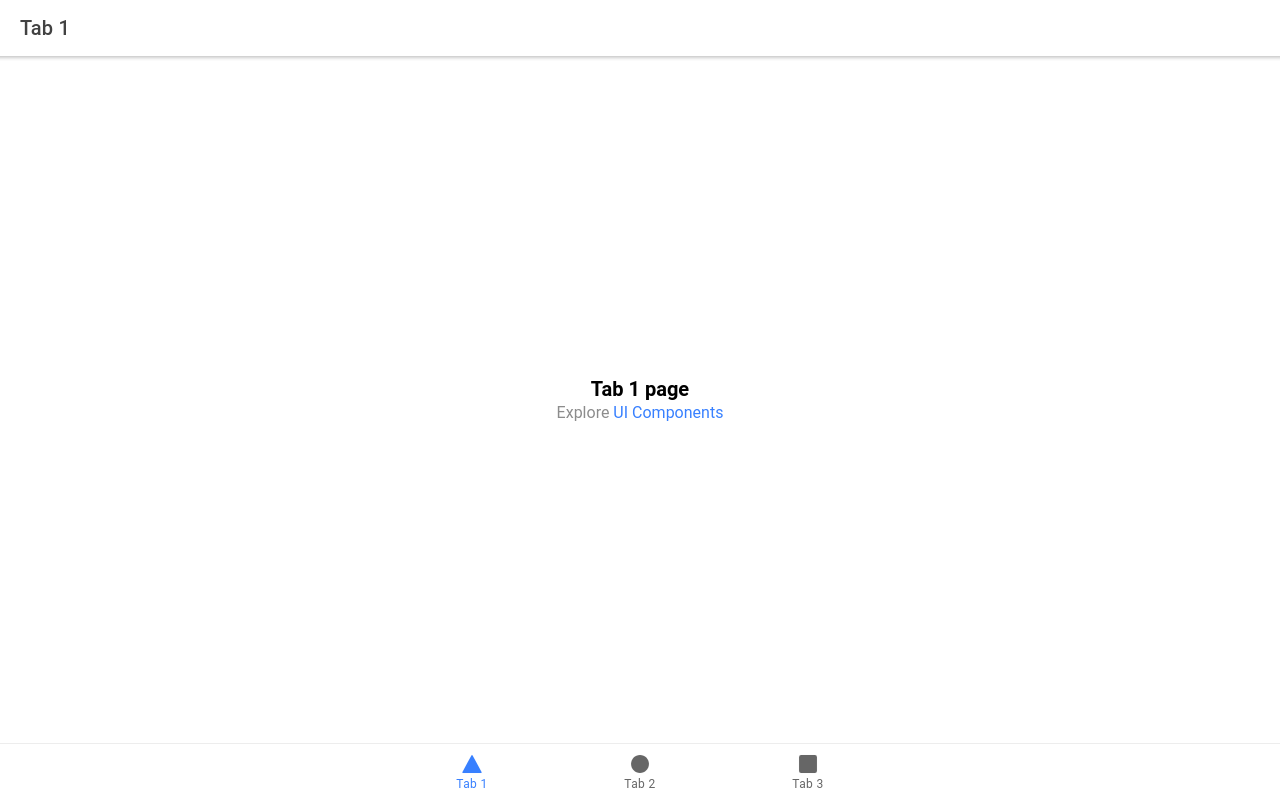
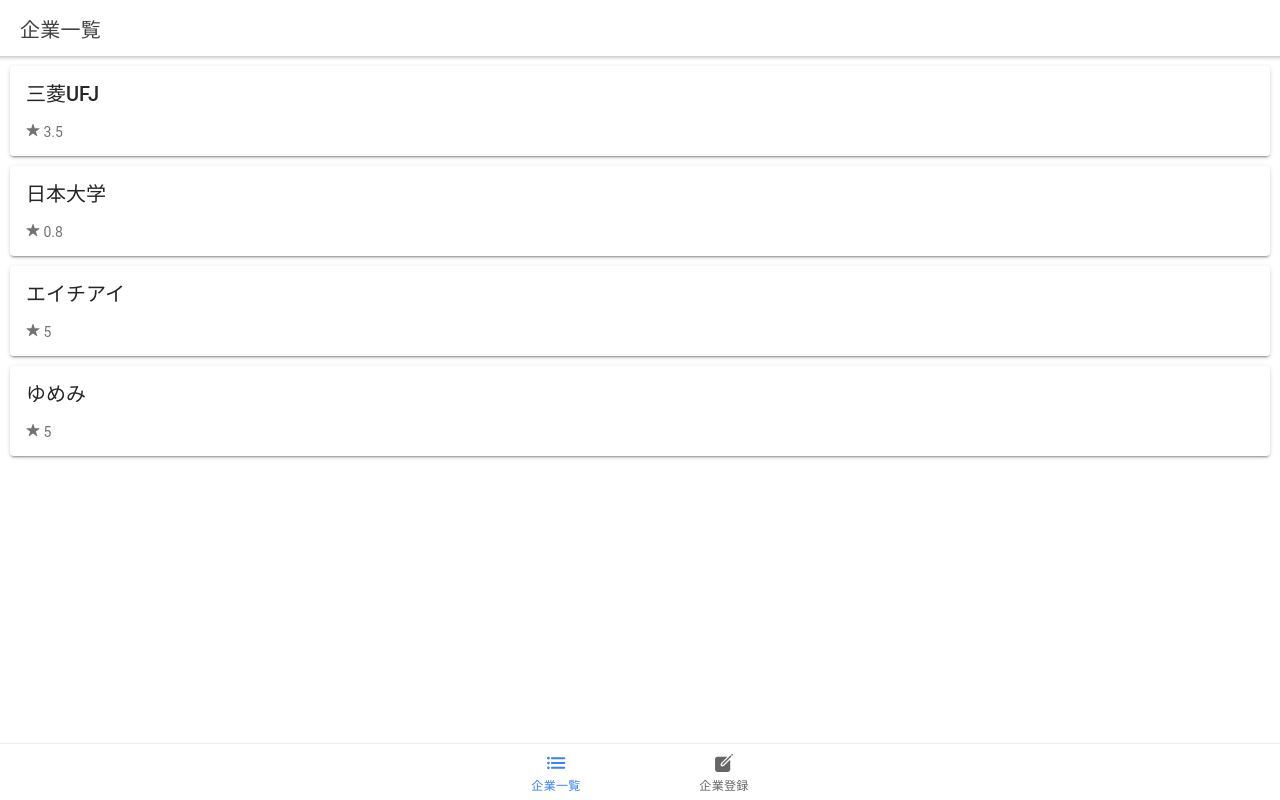
Before and after one commit to Yuta123456/Job-hunting-note, a React (Create React App) app: page /tab1 in a window 1280 px wide. Built offline with nearby package versions, Linux system fonts and the light colour scheme.

Commit message:
add company list

```diff
--- a/package.json
+++ b/package.json
@@ -43,5 +43,8 @@
       "last 1 safari version"
     ]
   },
-  "description": "An Ionic project"
+  "description": "An Ionic project",
+  "devDependencies": {
+    "@ionic/lab": "3.2.9"
+  }
 }
--- a/src/App.tsx
+++ b/src/App.tsx
@@ -10,8 +10,8 @@ import {
   IonTabs
 } from '@ionic/react';
 import { IonReactRouter } from '@ionic/react-router';
-import { ellipse, square, triangle } from 'ionicons/icons';
-import Tab1 from './pages/Tab1';
+import { list, create } from 'ionicons/icons';
+import Tab1 from './pages/company-list.jsx';
 import Tab2 from './pages/Tab2';
 import Tab3 from './pages/Tab3';
 
@@ -46,16 +46,12 @@ const App: React.FC = () => (
         </IonRouterOutlet>
         <IonTabBar slot="bottom">
           <IonTabButton tab="tab1" href="/tab1">
-            <IonIcon icon={triangle} />
-            <IonLabel>Tab 1</IonLabel>
+            <IonIcon icon={list} />
+            <IonLabel>企業一覧</IonLabel>
           </IonTabButton>
           <IonTabButton tab="tab2" href="/tab2">
-            <IonIcon icon={ellipse} />
-            <IonLabel>Tab 2</IonLabel>
-          </IonTabButton>
-          <IonTabButton tab="tab3" href="/tab3">
-            <IonIcon icon={square} />
-            <IonLabel>Tab 3</IonLabel>
+            <IonIcon icon={create} />
+            <IonLabel>企業登録</IonLabel>
           </IonTabButton>
         </IonTabBar>
       </IonTabs>
--- a/src/pages/Tab1.js
+++ /dev/null
@@ -1,32 +0,0 @@
-import React from "react";
-import {
-  IonContent,
-  IonHeader,
-  IonPage,
-  IonTitle,
-  IonToolbar,
-} from "@ionic/react";
-import ExploreContainer from "../components/ExploreContainer";
-import "./Tab1.css";
-
-const Tab1 = () => {
-  return (
-    <IonPage>
-      <IonHeader>
-        <IonToolbar>
-          <IonTitle>Tab 1</IonTitle>
-        </IonToolbar>
-      </IonHeader>
-      <IonContent fullscreen>
-        <IonHeader collapse="condense">
-          <IonToolbar>
-            <IonTitle size="large">Tab 1</IonTitle>
-          </IonToolbar>
-        </IonHeader>
-        <ExploreContainer name="Tab 1 page" />
-      </IonContent>
-    </IonPage>
-  );
-};
-
-export default Tab1;
--- a/src/pages/Tab2.js
+++ b/src/pages/Tab2.js
@@ -4,7 +4,7 @@ import {
   IonHeader,
   IonPage,
   IonTitle,
-  IonToolbar,
+  IonToolbar
 } from "@ionic/react";
 import ExploreContainer from "../components/ExploreContainer";
 import "./Tab2.css";
--- /dev/null
+++ b/src/pages/company-list.css
@@ -0,0 +1,3 @@
+IonIcon {
+    color: blue;
+}
--- /dev/null
+++ b/src/pages/company-list.jsx
@@ -0,0 +1,46 @@
+import React from "react";
+import {
+  IonContent,
+  IonHeader,
+  IonPage,
+  IonTitle,
+  IonToolbar,
+  IonCard,
+  IonCardContent,
+  IonCardTitle,
+  IonCardSubtitle,
+  IonCardHeader,
+  IonIcon
+} from "@ionic/react";
+import { star } from 'ionicons/icons';
+import ExploreContainer from "../components/ExploreContainer";
+const companyData = [ {name:"三菱UFJ", value:3.5},
+                      {name:"日本大学", value:0.8},
+                      {name:"エイチアイ", value:5.0},
+                      {name:"ゆめみ", value:5.0}];
+const Tab1 = () => {
+  return (
+    <IonPage>
+      <IonHeader>
+        <IonToolbar>
+          <IonTitle>企業一覧</IonTitle>
+        </IonToolbar>
+      </IonHeader>
+      <IonContent fullscreen>
+
+          {companyData.map( (data) =>
+            <IonCard>
+              <IonCardHeader>
+                <IonCardTitle>{data.name}</IonCardTitle>
+              </IonCardHeader>
+              <IonCardContent>
+                <IonIcon icon={star}>aiuro</IonIcon> {data.value}
+              </IonCardContent>
+            </IonCard>
+          )}
+      </IonContent>
+    </IonPage>
+  );
+};
+
+export default Tab1;
```
Also changed, not shown: src/pages/Tab1.css (deleted), 1 other file (tests, documents, lock files or other folders).
